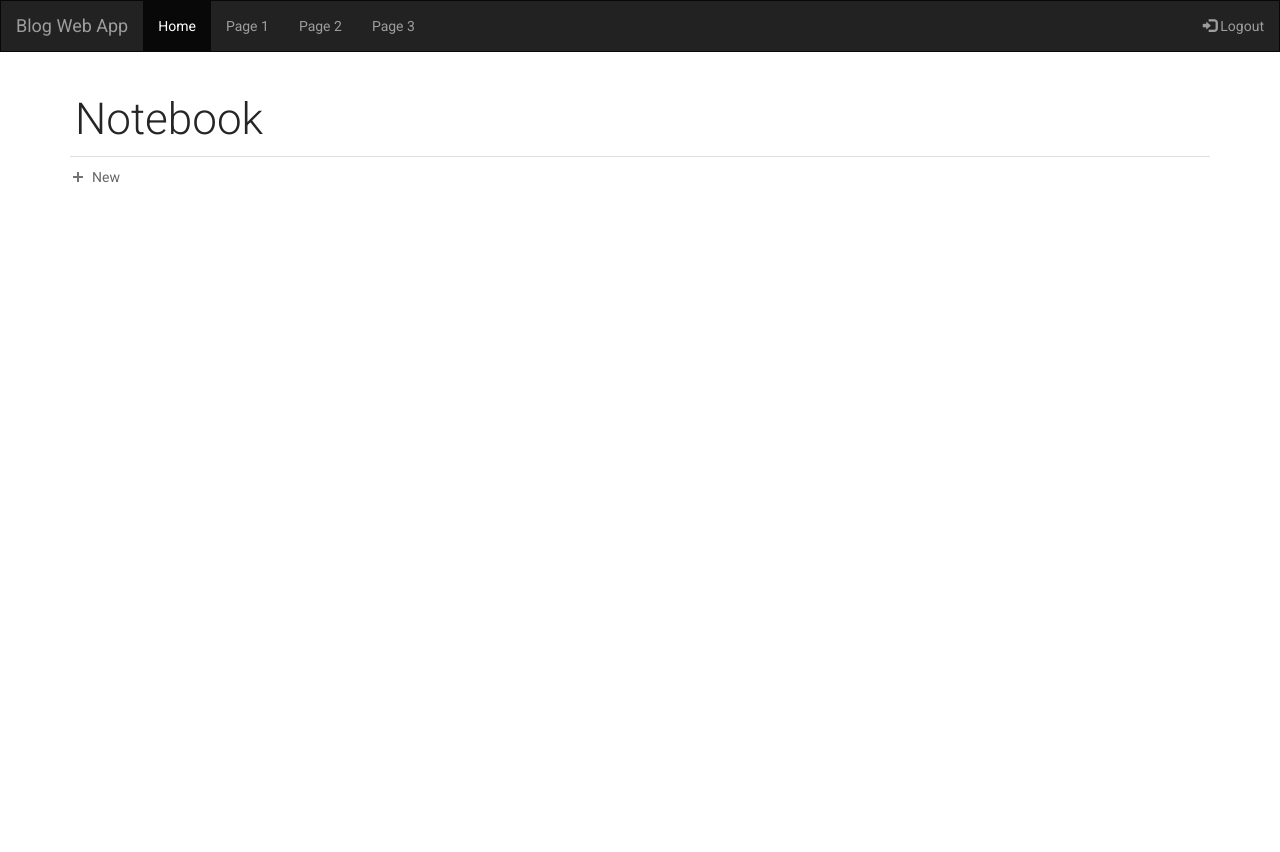
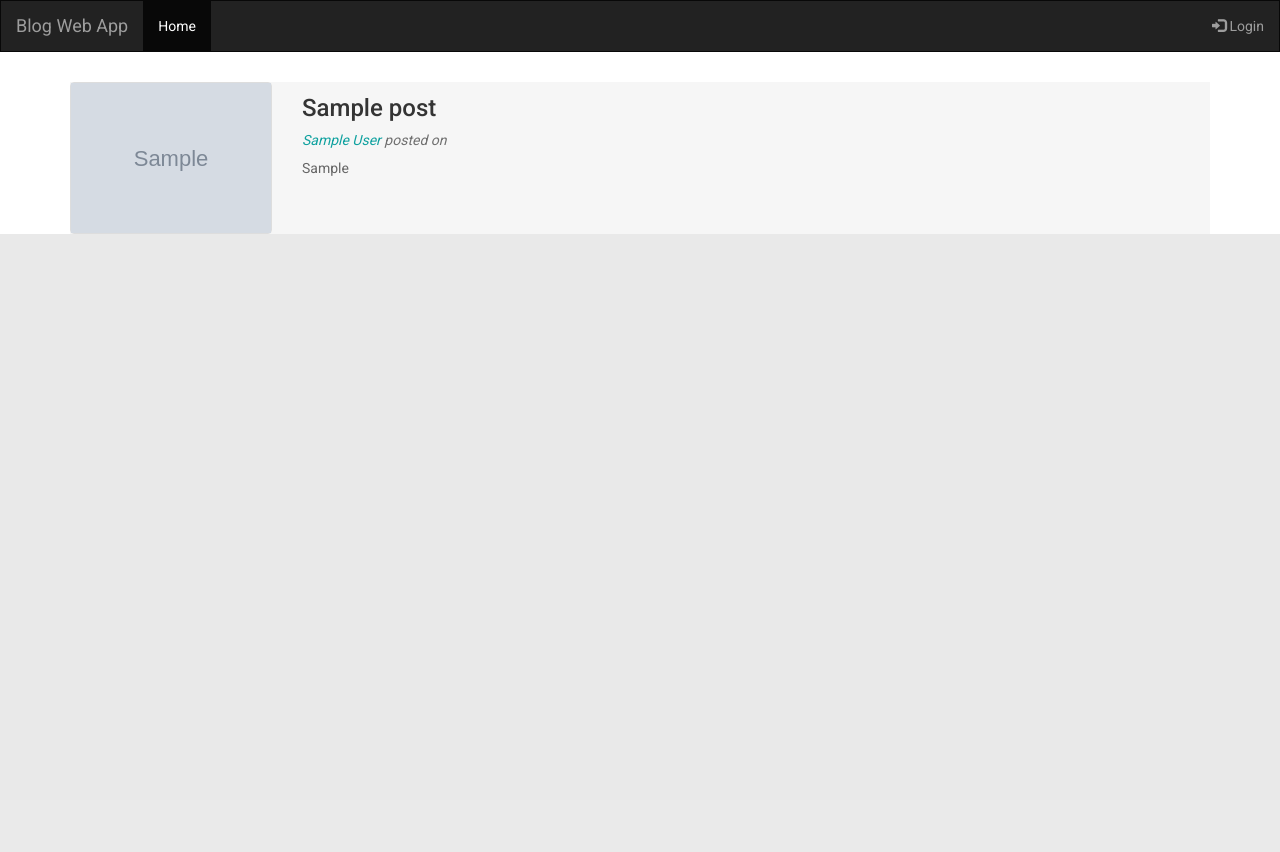
Before and after one commit to hodachop93/NodeJsBlogWebApp, a Node server app: template views/home.hbs in a window 1280 px wide. After the commit the page ends 234 px from the top, so only its background shows below. Run offline with Node 20, Linux system fonts and the light colour scheme; tables that the repository leaves empty hold one stand-in row (values such as "Sample post"); the template is opened without the code that fills it: values that come from a table or form of the project are taken from there, most other values are stand-ins (such as "Sample title", 1, 10 or a date in 2020); grey boxes marked "Sample" are stand-in pictures; some libraries are stand-ins or nearby versions; some web fonts are replaced.

Commit message:
Finish create, load post. Fix routes

```diff
--- a/app.js
+++ b/app.js
@@ -3,11 +3,12 @@
 var path = require('path');
 var favicon = require('serve-favicon');
 var logger = require('morgan');
-var cookieParser = require('cookie-parser');
+// var cookieParser = require('cookie-parser');
 var bodyParser = require('body-parser');
 var mongoose = require('mongoose');
 var handlebars = require('express-handlebars');
 var routes = require('./routes/route');
+// var userRoute = require('./routes/user_route');
 var credentials = require('./credentials');
 
 var app = express();
@@ -64,17 +65,18 @@
 app.use(bodyParser.urlencoded({
   extended: true
 }));
-app.use(cookieParser());
+// app.use(cookieParser());
 app.use(express.static(path.join(__dirname, 'public')));
 app.use(express.static(path.join(__dirname, 'node_modules')));
 
 app.use(session({
   secret: 'BlogWebApp',
   saveUninitialized: true,
-  resave: true
+  resave: false
 }));
 
 app.use('/', routes);
+// app.use('/:username', userRoute);
 
 /*var sess;
 route(app, sess);*/
--- a/middlewares/load_post.js
+++ b/middlewares/load_post.js
@@ -1,4 +1,5 @@
 var Post = require('../data/models/post');
+var dateformat = require('dateformat');
 
 function loadPost(req,res,next){
   var id = req.params.id;
@@ -10,6 +11,8 @@
     if(!post){
       return res.send('Not found', 404);
     }
+    //create date_created property for post
+    post.date_created = dateformat(post.time);
     req.post = post;
     next();
   });
--- a/package.json
+++ b/package.json
@@ -7,7 +7,6 @@
   },
   "dependencies": {
     "body-parser": "^1.13.2",
-    "cookie-parser": "^1.3.5",
     "express": "^4.13.1",
     "jade": "^1.11.0",
     "serve-favicon": "^2.3.0",
@@ -17,7 +16,8 @@
     "express-session": "^1.12.1",
     "express-handlebars": "~2.0.1",
     "tinymce": "~4.3.2",
-    "formidable": "~1.0.17"
+    "formidable": "~1.0.17",
+    "dateformat": "~1.0.12"
   },
   "devDependencies": {
     "debug": "^2.2.0",
--- a/public/css/style.css
+++ b/public/css/style.css
@@ -3,10 +3,11 @@
   color: #666666;
   font-family: 'RobotoDraft', 'Roboto', sans-serif;
   font-size: 14px;
-  height: 100%;
   width: 100%;
 }
-
+a:hover{
+  text-decoration: none;
+}
 /* Container */
 .login-form {
   padding-top: 50px;
@@ -77,13 +78,16 @@
   color: #ddd;
 }
 
-.card .button-container button:hover, .card .button-container button:active, .card .button-container button:focus {
+.card .button-container button:hover, .card .button-container button:active, .card .button-container button:focus  {
   border-color: #ed2553;
 }
-.card .button-container button:hover span, .card .button-container button:active span, .card .button-container button:focus span {
+.card .button-container button:hover span, .card .button-container button:active span, .card .button-container button:focus span  {
   color: #ed2553;
 }
-
+.card .button-container button:hover a, .card .button-container button:active a, .card .button-container button:focus a{
+  color: #ed2553;
+  text-decoration: none;
+}
 
 .card.alt {
   position: absolute;
@@ -130,7 +134,7 @@
 
 .button-container{
   display: block;
-  margin-bottom: 35px;
+  margin-bottom: 0;
 }
 
 .button-container .img-button{
@@ -171,6 +175,83 @@
   opacity: 0.65;
 }
 
-.light-box .container #new-post{
+.light-box #new-post{
   margin-top: 30px;
 }
+
+.light-box .post{
+  padding: 0;
+  border-radius: 0;
+  background-color: #f6f6f6;
+  border-color: #f6f6f6;
+  position: relative;
+  margin-top: 30px;
+}
+
+.light-box .post .thumbnail{
+  padding: 0;
+  float: left;
+  margin-bottom: 0;
+}
+
+.light-box .post .thumbnail img{
+  width: 200px;
+  height: 150px;
+  background-size: cover;
+}
+
+.light-box .post .caption{
+  overflow: hidden;
+  padding: 9px;
+  padding-left: 30px;
+}
+
+.light-box .post .caption .post-title{
+  overflow: hidden;
+  display: inline-block;
+  font-size: 24px;
+  color: #343434;
+  font-weight: 500;
+}
+
+.light-box .post .caption .author{
+  margin-bottom: 8px;
+}
+
+.light-box .post .caption .author span{
+  color: #6f6f6f;
+  font-size: 14px;
+  font-style: italic;
+}
+
+.light-box .post .caption .author span#author-name{
+  color: #0fa19f;
+}
+
+.light-box .post .caption .teaser{
+  overflow: hidden;
+  font-size: 14px;
+}
+
+.btn-group{
+  display: inline-block;
+  float: right;
+}
+
+.btn-group #btn-edit{
+  float: left;
+  width: 20px;
+  height: 20px;
+  margin-right: 5px;
+  background: url('../images/ic_edit.png') center no-repeat;
+  background-size: 19px;
+}
+
+.btn-group #btn-delete{
+  float: left;
+  width: 20px;
+  height: 20px;
+  margin-right: 5px;
+  background: url('../images/ic_delete.png') center no-repeat;
+  background-size: 19px;
+}
--- a/views/home.hbs
+++ b/views/home.hbs
@@ -2,20 +2,44 @@
 
 <div class="light-box">
   <div class="container">
-    <h1 class="title">Notebook</h1>
-    <div class="line"></div>
-    <div class="button-container">
 
-      <a href="/{{username}}/new-post" class="img-button" id="new-button">
-        <div class="clip16x16">
-          <img class="plus-symbol" src="images/one_note.png" alt="image">
+
+    {{#if loggedIn}}
+    {{> management-tool}}
+    {{/if}}
+
+    {{!-- posts --}}
+    {{#each posts}}
+    <div class="col-sm-12 post">
+      <div class="thumbnail">
+
+        <a href="/{{author}}/posts/{{_id}}">
+          <img src="/upload/{{picture}}">
+        </a>
+
+
+      </div>
+      <div class="caption">
+        <div class="item-info">
+          <div>
+            <a href="/{{author}}/posts/{{_id}}" class="post-title">{{title}}</a>
+
+            {{#if ../editable}}
+              <div class="btn-group">
+                <a href="" id="btn-edit"></a>
+                <a href="" id="btn-delete"></a>
+              </div>
+            {{/if}}
+
+          </div>
+          <div class="author">
+            <span id="author-name">{{author}}</span>
+            <span id="date_created">posted on {{date_created}}</span>
+          </div>
+          <div class="teaser">{{teaser}}</div>
         </div>
-        <span class="content-btn-right">New</span>
-      </a>
-
-      <a href="" class="img-button" id="manage-button">
-
-      </a>
+      </div>
     </div>
+    {{/each}}
   </div>
 </div>
--- a/views/new-post.hbs
+++ b/views/new-post.hbs
@@ -25,7 +25,7 @@
       <div class="form-group">
         <label for="picture" class="control-label col-sm-2">Picture</label>
         <div class="col-sm-6">
-          <input type="file" class="form-control" name="picture">
+          <input type="file" class="form-control" name="picture" accept="image/*">
         </div>
       </div>
       <div class="form-group">
--- /dev/null
+++ b/views/partials/management-tool.hbs
@@ -0,0 +1,12 @@
+<h1 class="title">Your posts</h1>
+<div class="line"></div>
+<div class="button-container">
+  <a href="/{{username}}/new-post" class="img-button" id="new-button">
+    <div class="clip16x16">
+      <img class="plus-symbol" src="/images/one_note.png" alt="image">
+    </div>
+    <span class="content-btn-right">New</span>
+  </a>
+  <a href="" class="img-button" id="manage-button">
+  </a>
+</div>
--- a/views/partials/navbar.hbs
+++ b/views/partials/navbar.hbs
@@ -1,17 +1,25 @@
 <nav class="navbar navbar-inverse">
   <div class="container-fluid">
     <div class="navbar-header">
-      <a class="navbar-brand" href="#">Blog Web App</a>
+      <a class="navbar-brand" href="/">Blog Web App</a>
     </div>
     <div>
       <ul class="nav navbar-nav">
-        <li class="active"><a href="#">Home</a></li>
-        <li><a href="#">Page 1</a></li>
-        <li><a href="#">Page 2</a></li>
-        <li><a href="#">Page 3</a></li>
+        <li class="active"><a href="/">Home</a></li>
+
+        {{#if loggedIn}}
+          <li><a href="/{{username}}/posts">My posts</a></li>
+          <li><a href="/{{username}}/new-post">New post</a></li>
+        {{/if}}
+
       </ul>
+
       <ul class="nav navbar-nav navbar-right">
-        <li><a href="/logout"><span class="glyphicon glyphicon-log-in"></span> Logout</a></li>
+        {{#if loggedIn}}
+          <li><a href="/logout"><span class="glyphicon glyphicon-log-out"></span> Logout</a></li>
+        {{else}}
+          <li><a href="/login"><span class="glyphicon glyphicon-log-in"></span> Login</a></li>
+        {{/if}}
       </ul>
     </div>
   </div>
```
Also changed, not shown: middlewares/load_all_posts.js (added, +19 -0 lines), middlewares/load_all_posts_by_username.js (added, +23 -0 lines), routes/route.js (+41 -12 lines), routes/user_route.js (added, +31 -0 lines), views/post-content.hbs (added, +22 -0 lines), public/images/ic_delete.png (added), public/images/ic_edit.png (added).
